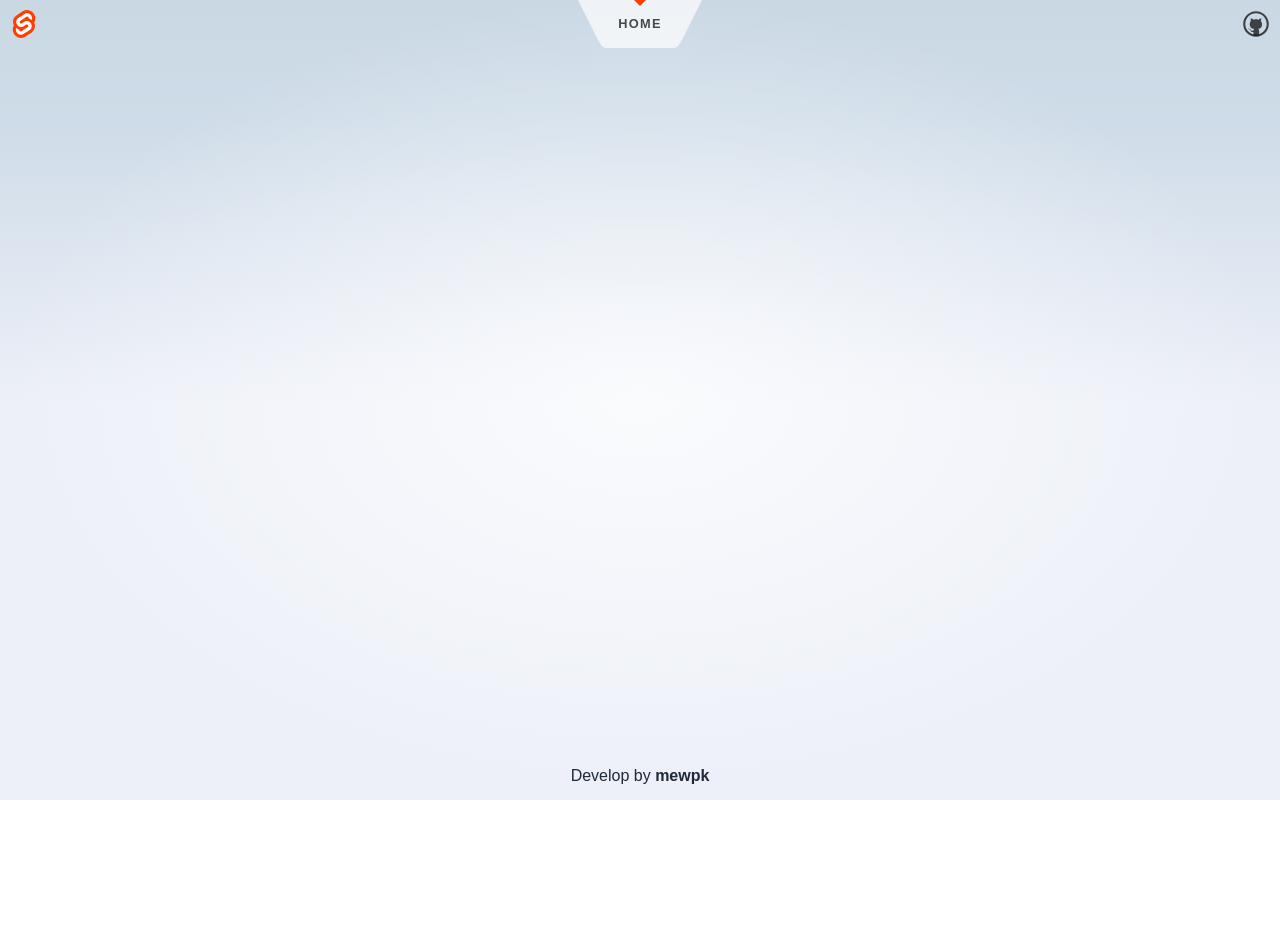
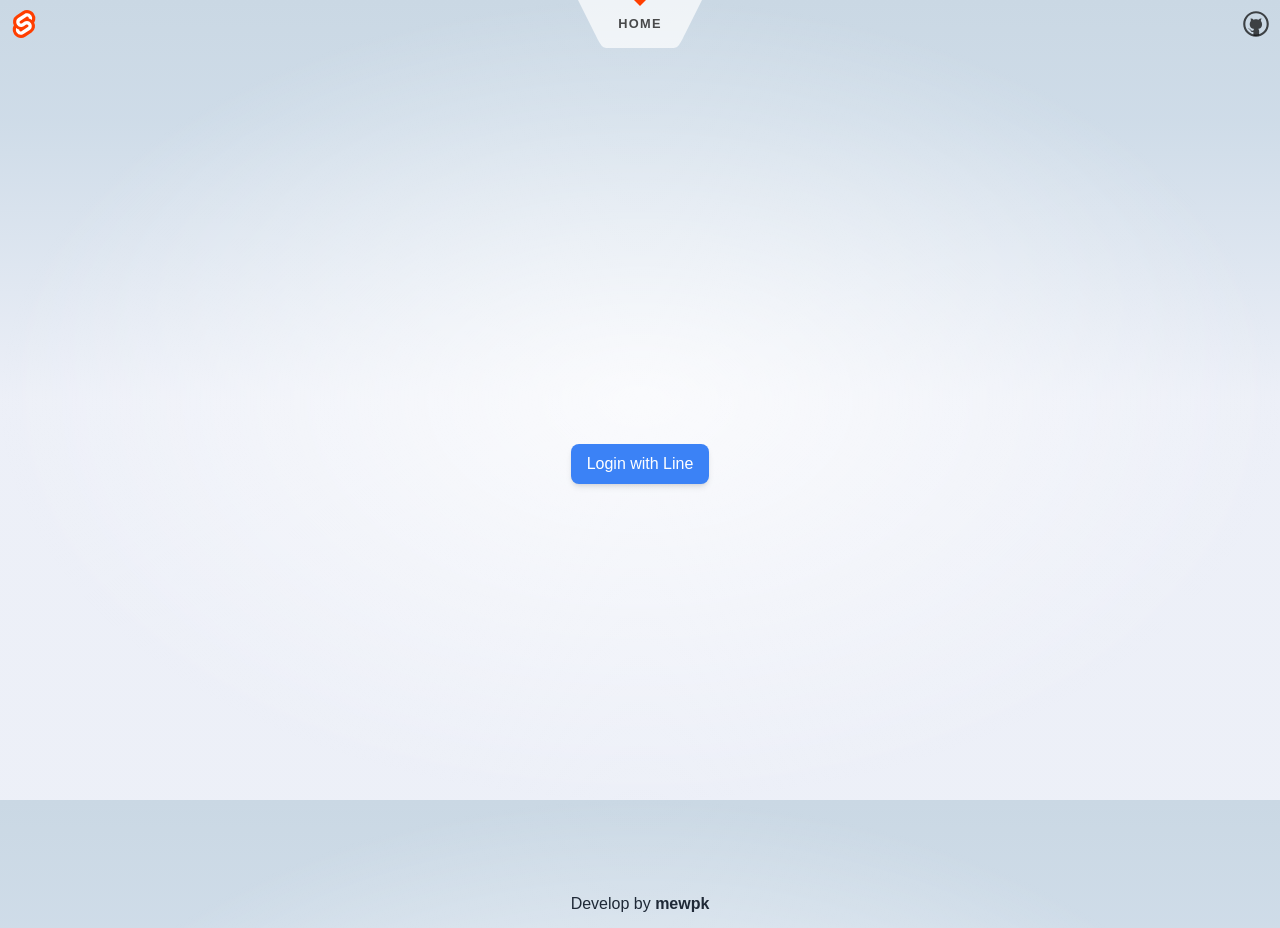
Before and after one commit to mewpk/RegisterForm_SvelteKit, a SvelteKit app: page / in a window 1280 px wide. Before the commit the page ends 800 px from the top, so only its background shows below. Built offline with nearby package versions, Linux system fonts and the light colour scheme.

Commit message:
update : home page !

```diff
--- a/src/routes/+page.svelte
+++ b/src/routes/+page.svelte
@@ -4,20 +4,9 @@
 
 	let email = '';
 	let password = '';
+	let isLoggedIn = false;
 
-
-	onMount(async () => {
-		// Load the Line SDK script asynchronously
-		const script = document.createElement('script');
-		script.src = 'https://static.line-scdn.net/liff/edge/2/sdk.js';
-		script.async = true;
-		script.onload = () => {
-			// Initialize the Line SDK
-			// @ts-ignore
-			window.liff.init({ liffId: '1661230116-LkXrjd8N' });
-		};
-		document.body.appendChild(script);
-
+	async function login() {
 	  try {
 		// @ts-ignore
 		const line = window.liff;
@@ -48,6 +37,9 @@
 		  if (response.ok) {
 			const responseData = await response.json();
 			console.log(responseData);
+
+			// Update the isLoggedIn variable
+			isLoggedIn = true;
 		  } else {
 			console.error('Request failed:', response.status);
 		  }
@@ -55,5 +47,25 @@
 	  } catch (error) {
 		console.error(error);
 	  }
+	}
+
+	onMount(async () => {
+	  // Load the Line SDK script asynchronously
+	  const script = document.createElement('script');
+	  script.src = 'https://static.line-scdn.net/liff/edge/2/sdk.js';
+	  script.async = true;
+	  script.onload = () => {
+		// Initialize the Line SDK
+		// @ts-ignore
+		window.liff.init({ liffId: '1661230116-LkXrjd8N' });
+	  };
+	  document.body.appendChild(script);
 	});
   </script>
+
+  <main class="flex flex-col h-screen justify-center items-center">
+	<!-- Only render the login button if the user is not logged in -->
+	{#if !isLoggedIn}
+	  <button class="py-2 px-4 bg-blue-500 text-white rounded-lg shadow-md hover:bg-blue-700 focus:outline-none focus:shadow-outline-blue" on:click={login}>Login with Line</button>
+	{/if}
+  </main>
```
Lines whose indentation alone changed are shown as unchanged.
